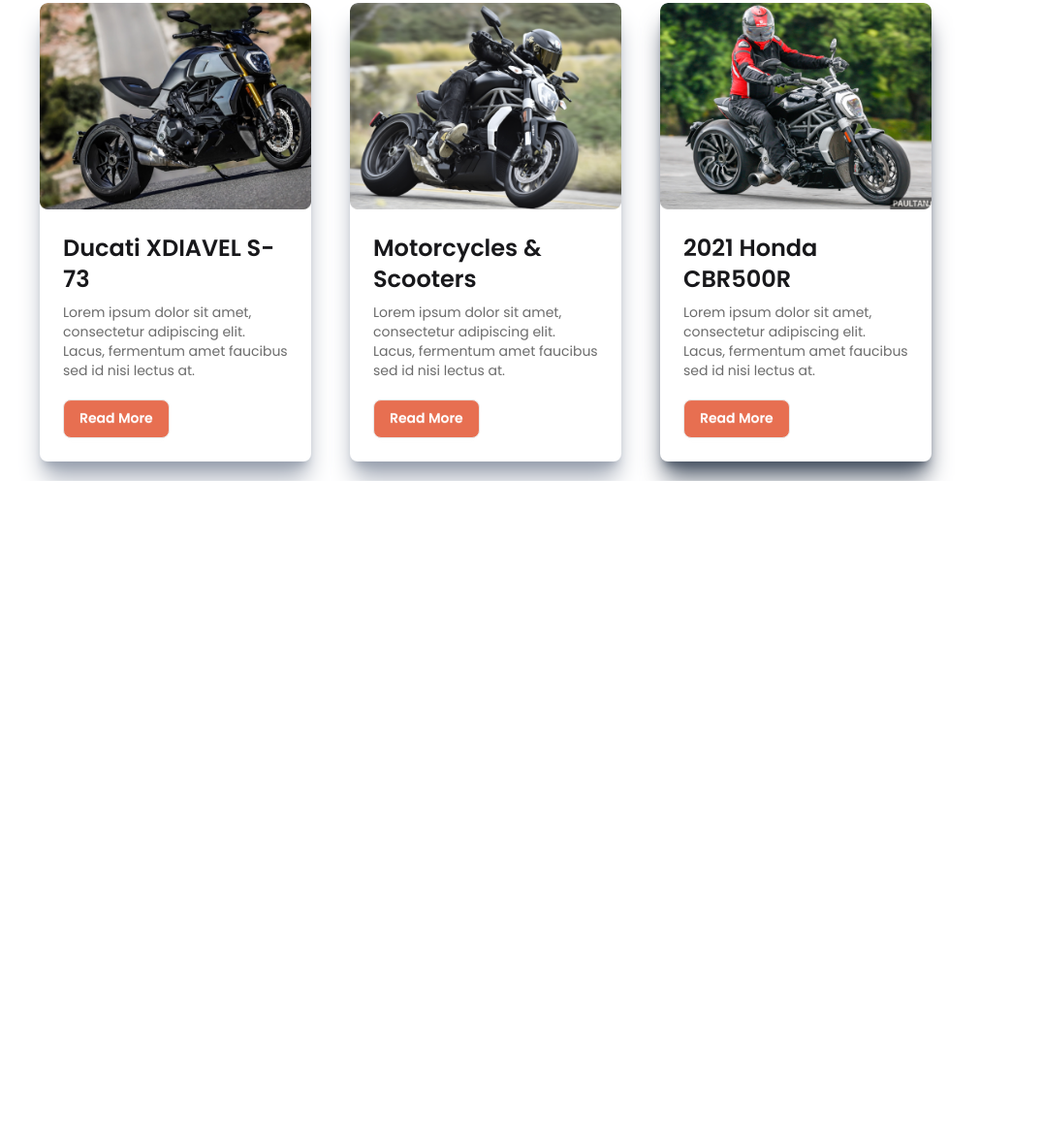
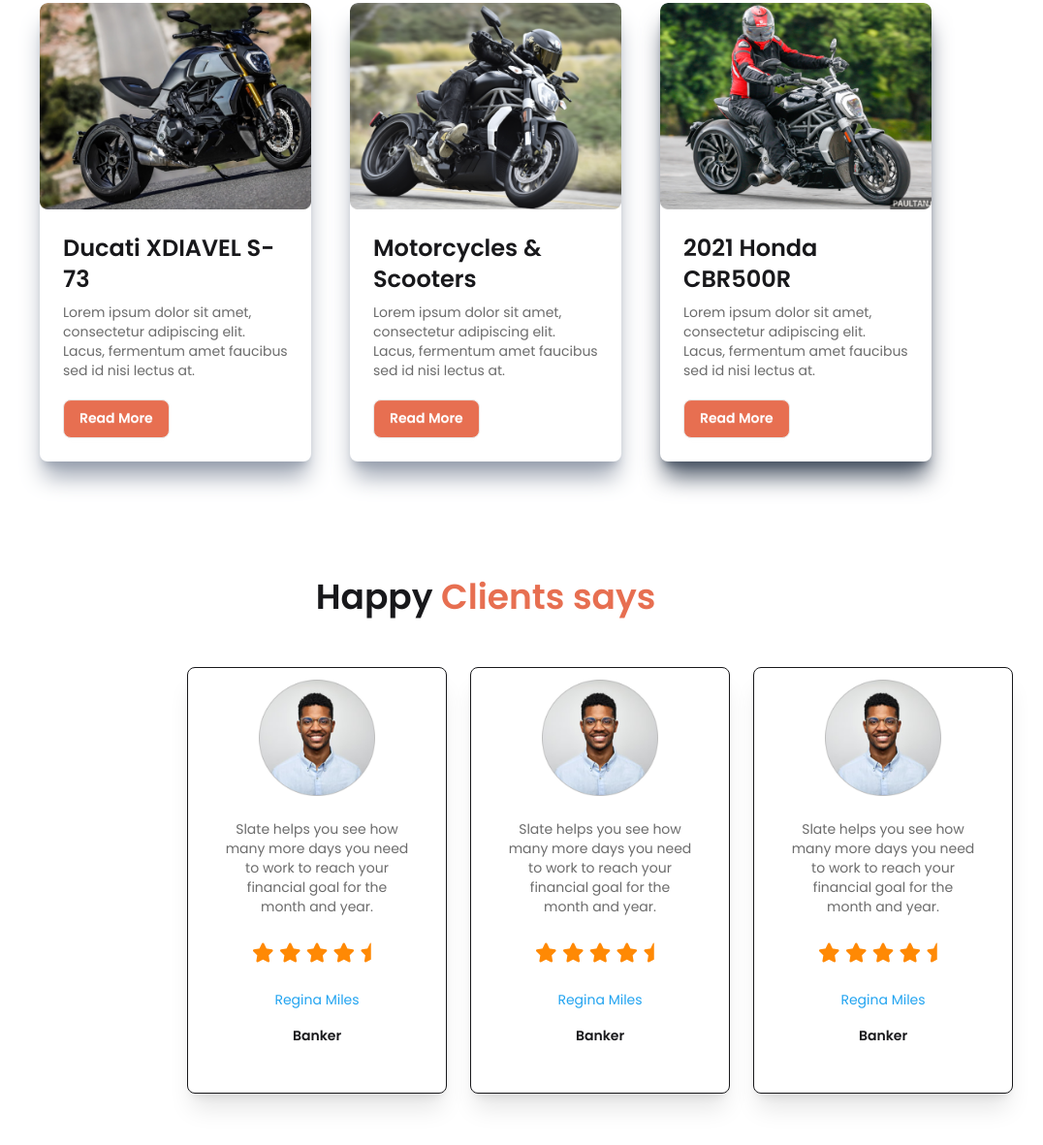
Before and after one commit to always-mohammad-ali/bike-eCommerce, a plain HTML site: page index.html in a window 1280 px wide. Shown: the part 1745-2926 px from the top of the page at 97% size, without its empty margins (139-1215 px from the left). Before the commit the page ends 2241 px from the top, so only its background shows below. Drawn offline with nearby package versions, Linux system fonts and the light colour scheme.

Commit message:
happy clients say done

```diff
--- a/index.html
+++ b/index.html
@@ -21,6 +21,8 @@
       type="text/css"
     />
     <script src="https://cdn.jsdelivr.net/npm/@tailwindcss/browser@4"></script>
+
+    <script src="https://kit.fontawesome.com/b4b295e3ab.js" crossorigin="anonymous"></script>
   </head>
 
   <body class="poppins">
@@ -207,61 +209,160 @@
       </section>
 
       <section class="mt-30">
-        <h1 class="text-center text-3xl lg:text-4xl font-semibold mb-15">Latest News</h1>
+        <h1 class="text-center text-3xl lg:text-4xl font-semibold mb-15">
+          Latest News
+        </h1>
 
-        <div class="flex flex-col mx-auto md:flex-row w-3/4 md:justify-between lg:justify-evenly ">
-
-          <div class="card bg-base-100 md:mx-5 w-80 shadow-xl shadow-gray-400 my-5">
+        <div
+          class="flex flex-col mx-auto md:flex-row w-3/4 md:justify-between lg:justify-evenly"
+        >
+          <div
+            class="card bg-base-100 md:mx-5 w-80 shadow-xl shadow-gray-400 my-5"
+          >
             <figure>
               <img src="images/others/latest1.png" alt="" />
             </figure>
             <div class="card-body">
               <h2 class="card-title text-2xl">Ducati XDIAVEL S-73</h2>
               <p class="text-[#6C6C6C] text-sm mb-3">
-                Lorem ipsum dolor sit amet, consectetur adipiscing elit. Lacus, fermentum amet faucibus sed id nisi lectus at.
+                Lorem ipsum dolor sit amet, consectetur adipiscing elit. Lacus,
+                fermentum amet faucibus sed id nisi lectus at.
               </p>
               <div class="card-actions justify-start">
-                <button class="btn bg-[#E76F51] text-white font-semibold rounded-lg">Read More</button>
+                <button
+                  class="btn bg-[#E76F51] text-white font-semibold rounded-lg"
+                >
+                  Read More
+                </button>
               </div>
             </div>
           </div>
 
-          <div class="card bg-base-100 md:mx-5 w-80 shadow-xl shadow-gray-400 my-5">
+          <div
+            class="card bg-base-100 md:mx-5 w-80 shadow-xl shadow-gray-400 my-5"
+          >
             <figure>
               <img src="images/others/latest2.png" alt="" />
             </figure>
             <div class="card-body">
               <h2 class="card-title text-2xl">Motorcycles & Scooters</h2>
               <p class="text-[#6C6C6C] text-sm mb-3">
-                Lorem ipsum dolor sit amet, consectetur adipiscing elit. Lacus, fermentum amet faucibus sed id nisi lectus at.
+                Lorem ipsum dolor sit amet, consectetur adipiscing elit. Lacus,
+                fermentum amet faucibus sed id nisi lectus at.
               </p>
               <div class="card-actions justify-start">
-                <button class="btn bg-[#E76F51] text-white font-semibold rounded-lg">Read More</button>
+                <button
+                  class="btn bg-[#E76F51] text-white font-semibold rounded-lg"
+                >
+                  Read More
+                </button>
               </div>
             </div>
           </div>
 
-          <div class="card bg-base-100 md:mx-5 w-80 shadow-xl shadow-gray-600 my-5">
+          <div
+            class="card bg-base-100 md:mx-5 w-80 shadow-xl shadow-gray-600 my-5"
+          >
             <figure>
               <img src="images/others/latest3.png" alt="" />
             </figure>
             <div class="card-body">
-              <h2 class="card-title text-2xl ">2021 Honda CBR500R</h2>
+              <h2 class="card-title text-2xl">2021 Honda CBR500R</h2>
               <p class="text-[#6C6C6C] text-sm mb-3">
-                Lorem ipsum dolor sit amet, consectetur adipiscing elit. Lacus, fermentum amet faucibus sed id nisi lectus at.
+                Lorem ipsum dolor sit amet, consectetur adipiscing elit. Lacus,
+                fermentum amet faucibus sed id nisi lectus at.
               </p>
               <div class="card-actions justify-start">
-                <button class="btn bg-[#E76F51] text-white font-semibold rounded-lg">Read More</button>
+                <button
+                  class="btn bg-[#E76F51] text-white font-semibold rounded-lg"
+                >
+                  Read More
+                </button>
               </div>
             </div>
           </div>
+        </div>
+      </section>
 
+      <section class="my-25">
+        <h1 class="text-4xl font-semibold text-center lg:mb-8">Happy <span class="text-[#E76F51]">Clients says</span></h1>
 
+        <div class="flex flex-col md:flex-row ml-20 md:ml-9 lg:ml-80">
+
+          <div class="card bg-base-100 w-67 shadow-xl border-1 p-3 my-5 md:mx-3">
+            <img src="images/others/user-1.png" alt="" class="w-30 mx-auto">
+
+            </figure>
+            <div class="card-body items-center text-center">
+
+              <p class="text-[#6C6C6C] mb-2 text-sm">
+                Slate helps you see how
+                many more days you need
+                to work to reach your financial
+                goal for the month and year.
+              </p>
+              <div class="text-orange-400 text-xl my-2">
+                <i class="fa-solid fa-star"></i>
+                <i class="fa-solid fa-star"></i>
+                <i class="fa-solid fa-star"></i>
+                <i class="fa-solid fa-star"></i>
+                <i class="fa-solid fa-star-half"></i>
+              </div>
+              <h3 class="my-2 text-[#23A4F0]">Regina Miles</h3>
+              <h4 class="mb-3 font-semibold">Banker</h4>
+            </div>
+          </div>
+
+           <div class="card bg-base-100 w-67 shadow-xl border-1 p-3 my-5 md:mx-3">
+            <img src="images/others/user-1.png" alt="" class="w-30 mx-auto">
+
+            </figure>
+            <div class="card-body items-center text-center">
+
+              <p class="text-[#6C6C6C] mb-2 text-sm">
+                Slate helps you see how
+                many more days you need
+                to work to reach your financial
+                goal for the month and year.
+              </p>
+              <div class="text-orange-400 text-xl my-2">
+                <i class="fa-solid fa-star"></i>
+                <i class="fa-solid fa-star"></i>
+                <i class="fa-solid fa-star"></i>
+                <i class="fa-solid fa-star"></i>
+                <i class="fa-solid fa-star-half"></i>
+              </div>
+              <h3 class="my-2 text-[#23A4F0]">Regina Miles</h3>
+              <h4 class="mb-3 font-semibold">Banker</h4>
+            </div>
+          </div>
+
+           <div class="card bg-base-100 w-67 shadow-xl border-1 p-3 my-5 md:mx-3">
+            <img src="images/others/user-1.png" alt="" class="w-30 mx-auto">
+
+            </figure>
+            <div class="card-body items-center text-center">
+
+              <p class="text-[#6C6C6C] mb-2 text-sm">
+                Slate helps you see how
+                many more days you need
+                to work to reach your financial
+                goal for the month and year.
+              </p>
+              <div class="text-orange-400 text-xl my-2">
+                <i class="fa-solid fa-star"></i>
+                <i class="fa-solid fa-star"></i>
+                <i class="fa-solid fa-star"></i>
+                <i class="fa-solid fa-star"></i>
+                <i class="fa-solid fa-star-half"></i>
+              </div>
+              <h3 class="my-2 text-[#23A4F0]">Regina Miles</h3>
+              <h4 class="mb-3 font-semibold">Banker</h4>
+            </div>
+          </div>
 
         </div>
       </section>
-
-
     </main>
 
     <footer></footer>
```
